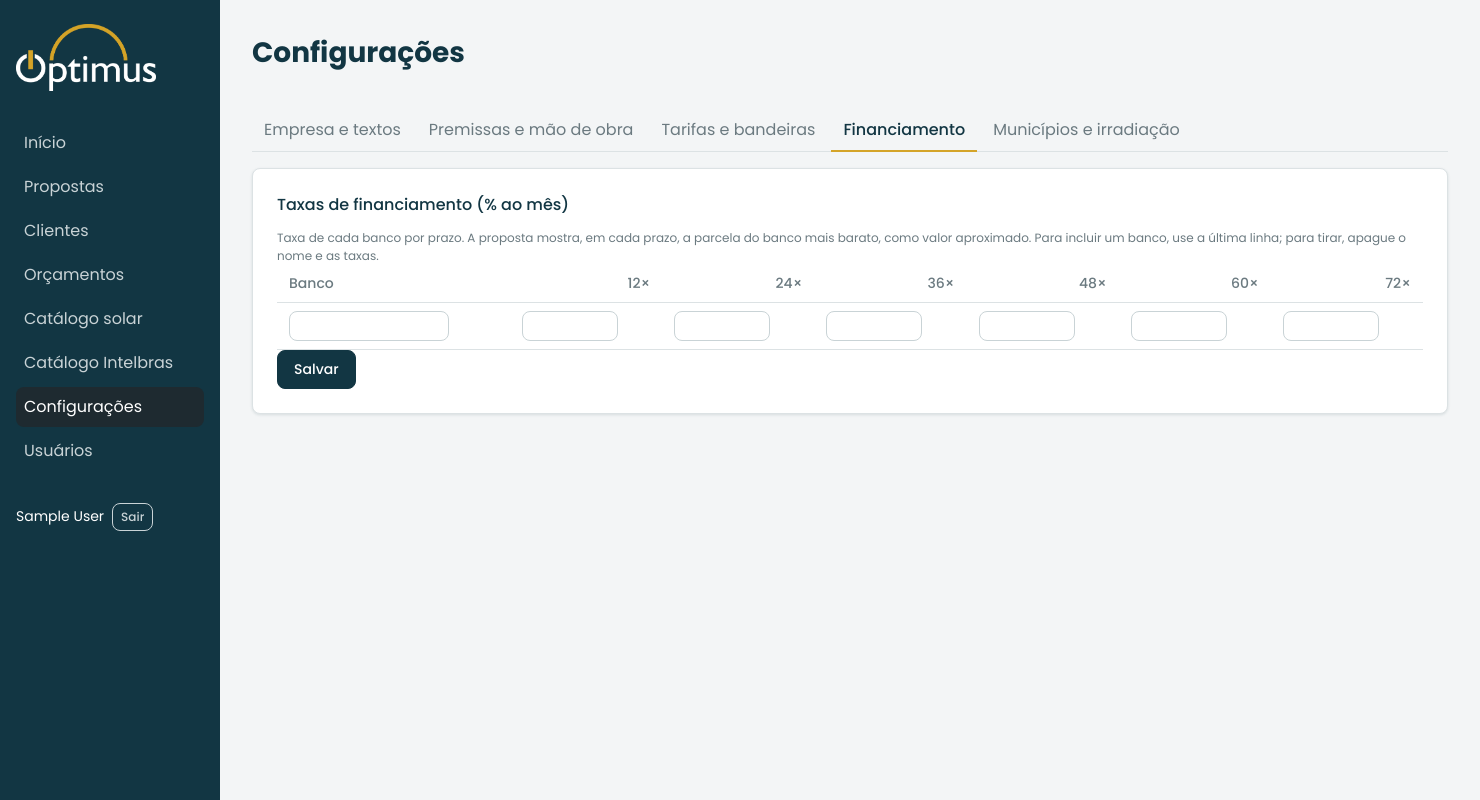
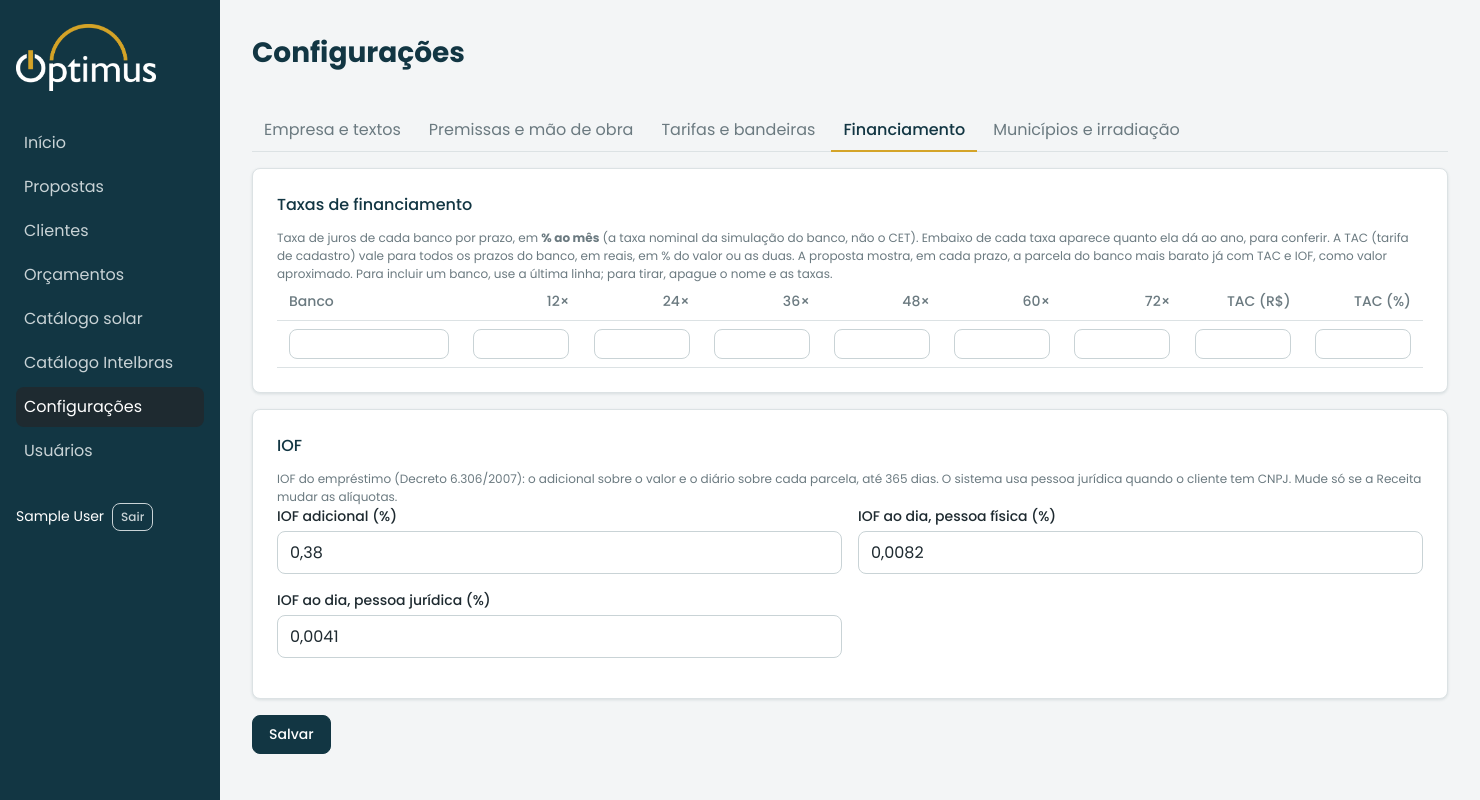
Before and after one commit to danbio/ERP-optimus, a Django app: page /configuracoes/financiamento/ in a window 1480 px wide. Run offline with Django 5.2, Linux system fonts and the light colour scheme; the visitor is signed in with stand-in values (Sample User, id 1); data comes from the database, SQL or seed files in the repository; data that the repository does not hold is empty; some libraries are stand-ins or nearby versions.

Commit message:
rodada 9: financiamento com TAC e IOF (H04, D43) (#24)
Claude-Session: https://claude.ai/code/session_019V2D71kKyzwHYwAVm1ZTPE

Co-authored-by: Claude <noreply@anthropic.com>

```diff
--- a/core/forms.py
+++ b/core/forms.py
@@ -393,12 +393,20 @@ BandeirasFormSet = forms.modelformset_factory(Bandeira, form=BandeiraForm, extra
 
 
 class TaxasForm(forms.Form):
-    """Grade banco × prazo (D22). Uma linha por banco e uma linha vazia para incluir outro."""
+    """Grade banco × prazo (D22), com a TAC de cada banco e o IOF (D43). Uma linha vazia para incluir outro banco."""
 
-    def __init__(self, *args, taxas=(), **kwargs):
+    iof_adicional = CampoPercentual(label="IOF adicional (%)", required=False, maximo=5, casas=4)
+    iof_diario_pf = CampoPercentual(label="IOF ao dia, pessoa física (%)", required=False, maximo=1, casas=4)
+    iof_diario_pj = CampoPercentual(label="IOF ao dia, pessoa jurídica (%)", required=False, maximo=1, casas=4)
+
+    def __init__(self, *args, taxas=(), config=None, **kwargs):
         super().__init__(*args, **kwargs)
+        if config:
+            for campo in ("iof_adicional", "iof_diario_pf", "iof_diario_pj"):
+                self.fields[campo].initial = float(getattr(config, campo))
         self.taxas_atuais = {(t.banco, t.prazo_meses): t for t in taxas}
-        bancos = sorted({t.banco for t in taxas})
+        tac_do_banco = {t.banco: t for t in taxas}
+        bancos = sorted(tac_do_banco)
         self.linhas = []
         for indice, banco in enumerate(bancos + [""]):
             self.fields[f"banco_{indice}"] = forms.CharField(
@@ -409,45 +417,70 @@ class TaxasForm(forms.Form):
                 nome = f"taxa_{indice}_{prazo}"
                 atual = self.taxas_atuais.get((banco, prazo))
                 self.fields[nome] = CampoPercentual(
-                    label=f"{prazo}×", required=False, maximo=10, casas=3,
+                    label=f"{prazo}× (% ao mês)", required=False, maximo=10, casas=3,
                     initial=float(atual.taxa_mensal) if atual else None,
                 )
                 campos.append(nome)
-            self.linhas.append((f"banco_{indice}", campos))
+            exemplo = tac_do_banco.get(banco)
+            self.fields[f"tac_reais_{indice}"] = CampoReais(
+                label="TAC (R$)", required=False, initial=exemplo.tac_reais if exemplo and exemplo.tac_reais else None)
+            self.fields[f"tac_pct_{indice}"] = CampoPercentual(
+                label="TAC (%)", required=False, maximo=10, casas=2,
+                initial=float(exemplo.tac_percentual) if exemplo and exemplo.tac_percentual else None)
+            self.linhas.append((f"banco_{indice}", campos, f"tac_reais_{indice}", f"tac_pct_{indice}"))
 
     def linhas_renderizadas(self):
-        return [(self[banco], [self[c] for c in campos]) for banco, campos in self.linhas]
+        """(banco, [(campo da taxa, % ao ano equivalente ou None)], TAC R$, TAC %) para o template."""
+        linhas = []
+        for banco, campos, tac_reais, tac_pct in self.linhas:
+            taxas = []
+            for nome in campos:
+                inicial = self.fields[nome].initial
+                anual = ((1 + inicial) ** 12 - 1) * 100 if inicial is not None else None
+                taxas.append((self[nome], anual))
+            linhas.append((self[banco], taxas, self[tac_reais], self[tac_pct]))
+        return linhas
 
     def clean(self):
         dados = super().clean()
         vistos = set()
-        for banco, campos in self.linhas:
+        for banco, campos, tac_reais, tac_pct in self.linhas:
             nome = (dados.get(banco) or "").strip()
             tem_taxa = any(dados.get(c) is not None for c in campos)
             if tem_taxa and not nome:
                 self.add_error(banco, "Informe o nome do banco.")
-            if nome.lower() in vistos:
+            if nome and nome.lower() in vistos:
                 self.add_error(banco, "Banco repetido.")
             vistos.add(nome.lower())
+            if dados.get(tac_reais) is not None and dados[tac_reais] < 0:
+                self.add_error(tac_reais, "A TAC não pode ser negativa.")
         return dados
 
-    def gravar(self):
+    def gravar(self, config):
         dados = self.cleaned_data
+        for campo in ("iof_adicional", "iof_diario_pf", "iof_diario_pj"):
+            if dados.get(campo) is not None:  # vazio mantém o valor atual
+                setattr(config, campo, Decimal(str(dados[campo])))
+        config.save(update_fields=["iof_adicional", "iof_diario_pf", "iof_diario_pj"])
         novas = {}
-        for banco, campos in self.linhas:
+        for banco, campos, tac_reais, tac_pct in self.linhas:
             nome = (dados.get(banco) or "").strip()
             if not nome:
                 continue
+            tac = {"tac_reais": dados.get(tac_reais) or Decimal("0"),
+                   "tac_percentual": Decimal(str(dados.get(tac_pct) or 0))}
             for campo, prazo in zip(campos, TaxaFinanciamento.PRAZOS):
                 if dados.get(campo) is not None:
-                    novas[(nome, prazo)] = Decimal(str(dados[campo]))
+                    novas[(nome, prazo)] = (Decimal(str(dados[campo])), tac)
         for chave, taxa in self.taxas_atuais.items():
             if chave not in novas:
                 taxa.delete()
-        for (banco, prazo), valor in novas.items():
+        for (banco, prazo), (valor, tac) in novas.items():
             atual = self.taxas_atuais.get((banco, prazo))
-            if atual and atual.taxa_mensal == valor:
+            if atual and atual.taxa_mensal == valor and atual.tac_reais == tac["tac_reais"] \
+                    and atual.tac_percentual == tac["tac_percentual"]:
                 continue
             TaxaFinanciamento.objects.update_or_create(
-                banco=banco, prazo_meses=prazo, defaults={"taxa_mensal": valor, "vigente_desde": date.today()},
+                banco=banco, prazo_meses=prazo,
+                defaults={"taxa_mensal": valor, "vigente_desde": date.today()} | tac,
             )
--- a/core/models.py
+++ b/core/models.py
@@ -1,3 +1,5 @@
+from decimal import Decimal
+
 from django.db import models
 
 AVISO_ESTIMATIVA_PADRAO = (
@@ -38,6 +40,12 @@ class ConfigEmpresa(models.Model):
         blank=True, help_text="Uma etapa por linha, no formato 'Título | descrição'."
     )
     validade_padrao_dias = models.PositiveIntegerField(default=15)
+    # IOF do financiamento (D43, Decreto 6.306/2007): frações. O gestor confere se a Receita mudar.
+    iof_adicional = models.DecimalField("IOF adicional (fração)", max_digits=7, decimal_places=6, default=Decimal("0.0038"))
+    iof_diario_pf = models.DecimalField("IOF diário pessoa física (fração)", max_digits=8, decimal_places=7,
+                                        default=Decimal("0.000082"))
+    iof_diario_pj = models.DecimalField("IOF diário pessoa jurídica (fração)", max_digits=8, decimal_places=7,
+                                        default=Decimal("0.000041"))
     premissas_padrao = models.JSONField(default=dict)
 
     # Proposta v2 (D18, D19, D20, D23)
--- a/core/templates/core/config_financiamento.html
+++ b/core/templates/core/config_financiamento.html
@@ -1,26 +1,37 @@
 {% extends "core/_config_base.html" %}
 
 {% block config %}
-  <div class="card">
-    <h3>Taxas de financiamento (% ao mês)</h3>
-    <p class="ajuda">Taxa de cada banco por prazo. A proposta mostra, em cada prazo, a parcela do banco mais barato, como valor aproximado. Para incluir um banco, use a última linha; para tirar, apague o nome e as taxas.</p>
-    <form method="post" novalidate>
-      {% csrf_token %}
-      {% if form.non_field_errors %}<p class="campo__erro">{{ form.non_field_errors|join:" " }}</p>{% endif %}
+  <form method="post" novalidate>
+    {% csrf_token %}
+    {% if form.non_field_errors %}<p class="campo__erro">{{ form.non_field_errors|join:" " }}</p>{% endif %}
+    <div class="card">
+      <h3>Taxas de financiamento</h3>
+      <p class="ajuda">Taxa de juros de cada banco por prazo, em <b>% ao mês</b> (a taxa nominal da simulação do banco, não o CET). Embaixo de cada taxa aparece quanto ela dá ao ano, para conferir. A TAC (tarifa de cadastro) vale para todos os prazos do banco, em reais, em % do valor ou as duas. A proposta mostra, em cada prazo, a parcela do banco mais barato já com TAC e IOF, como valor aproximado. Para incluir um banco, use a última linha; para tirar, apague o nome e as taxas.</p>
       <div class="itens-rolagem">
         <table class="tabela tabela--taxas">
-          <thead><tr><th>Banco</th>{% for prazo in prazos %}<th class="num">{{ prazo }}×</th>{% endfor %}</tr></thead>
+          <thead><tr><th>Banco</th>{% for prazo in prazos %}<th class="num">{{ prazo }}×</th>{% endfor %}<th class="num">TAC (R$)</th><th class="num">TAC (%)</th></tr></thead>
           <tbody>
-            {% for banco, taxas in form.linhas_renderizadas %}
+            {% for banco, taxas, tac_reais, tac_pct in form.linhas_renderizadas %}
               <tr>
                 <td>{{ banco }}{% for erro in banco.errors %}<p class="campo__erro">{{ erro }}</p>{% endfor %}</td>
-                {% for taxa in taxas %}<td>{{ taxa }}{% for erro in taxa.errors %}<p class="campo__erro">{{ erro }}</p>{% endfor %}</td>{% endfor %}
+                {% for taxa, anual in taxas %}<td>{{ taxa }}{% if anual is not None %}<span class="ajuda">{{ anual|floatformat:1 }}% a.a.</span>{% endif %}{% for erro in taxa.errors %}<p class="campo__erro">{{ erro }}</p>{% endfor %}</td>{% endfor %}
+                <td>{{ tac_reais }}{% for erro in tac_reais.errors %}<p class="campo__erro">{{ erro }}</p>{% endfor %}</td>
+                <td>{{ tac_pct }}{% for erro in tac_pct.errors %}<p class="campo__erro">{{ erro }}</p>{% endfor %}</td>
               </tr>
             {% endfor %}
           </tbody>
         </table>
       </div>
-      <button type="submit" class="btn">Salvar</button>
-    </form>
-  </div>
+    </div>
+    <div class="card">
+      <h3>IOF</h3>
+      <p class="ajuda">IOF do empréstimo (Decreto 6.306/2007): o adicional sobre o valor e o diário sobre cada parcela, até 365 dias. O sistema usa pessoa jurídica quando o cliente tem CNPJ. Mude só se a Receita mudar as alíquotas.</p>
+      <div class="grade-campos">
+        {% include "core/_campo.html" with campo=form.iof_adicional %}
+        {% include "core/_campo.html" with campo=form.iof_diario_pf %}
+        {% include "core/_campo.html" with campo=form.iof_diario_pj %}
+      </div>
+    </div>
+    <button type="submit" class="btn">Salvar</button>
+  </form>
 {% endblock %}
--- a/core/views.py
+++ b/core/views.py
@@ -84,9 +84,10 @@ def config_tarifas(request):
 
 @so_gestor
 def config_financiamento(request):
-    form = TaxasForm(request.POST or None, taxas=TaxaFinanciamento.objects.all())
+    config = ConfigEmpresa.obter()
+    form = TaxasForm(request.POST or None, taxas=TaxaFinanciamento.objects.all(), config=config)
     if request.method == "POST" and form.is_valid():
-        form.gravar()
+        form.gravar(config)
         messages.success(request, "Taxas de financiamento salvas.")
         return redirect("core:config_financiamento")
     return _render_config(request, "core/config_financiamento.html", {"form": form, "prazos": TaxaFinanciamento.PRAZOS})
--- a/propostas/models.py
+++ b/propostas/models.py
@@ -345,6 +345,9 @@ class TaxaFinanciamento(models.Model):
     banco = models.CharField(max_length=60)
     prazo_meses = models.PositiveSmallIntegerField("prazo (meses)")
     taxa_mensal = models.DecimalField("taxa ao mês (fração)", max_digits=7, decimal_places=5)
+    # TAC do banco (D43): igual em todos os prazos do banco; valor fixo, percentual do valor, ou os dois.
+    tac_reais = models.DecimalField("TAC (R$)", max_digits=10, decimal_places=2, default=0)
+    tac_percentual = models.DecimalField("TAC (fração do valor)", max_digits=6, decimal_places=5, default=0)
     vigente_desde = models.DateField()
 
     class Meta:
--- a/propostas/templates/propostas/pdf/investimento.html
+++ b/propostas/templates/propostas/pdf/investimento.html
@@ -18,7 +18,7 @@
         {% endfor %}
       </tbody>
     </table>
-    <p class="doc-nota">Melhor taxa entre os bancos parceiros em cada prazo. Parcelas aproximadas, sujeitas à análise de crédito e às taxas do dia da contratação.</p>
+    <p class="doc-nota">Melhor taxa entre os bancos parceiros em cada prazo. Parcelas aproximadas, já com IOF e tarifa de cadastro, sujeitas à análise de crédito e às taxas do dia da contratação.</p>
   {% endif %}
 
   {% if etapas %}
--- a/propostas/templates/propostas/v2/_passo4.html
+++ b/propostas/templates/propostas/v2/_passo4.html
@@ -49,7 +49,7 @@
         </tbody>
       </table>
     </form>
-    <p class="ajuda">Melhor banco em cada prazo. Parcelas aproximadas, sujeitas à análise de crédito.</p>
+    <p class="ajuda">Melhor banco em cada prazo. Parcelas aproximadas, já com IOF e TAC, sujeitas à análise de crédito.</p>
   {% else %}
     <p class="ajuda interno">Sem taxas de financiamento. O gestor cadastra em Configurações → Financiamento.</p>
   {% endif %}
```
Also changed, not shown: CLAUDE.md (+1 -1 lines), docs/decisoes.md (+9 -0 lines), docs/plano-correcoes.md (+2 -2 lines), propostas/montagem.py (+9 -4 lines), propostas/services/calculo.py (+43 -7 lines), tests/test_motor_v2.py (+1 -1 lines), tests/test_rodada9.py (added, +102 -0 lines), core/migrations/0017_iof_tac.py (added), propostas/migrations/0019_iof_tac.py (added).
